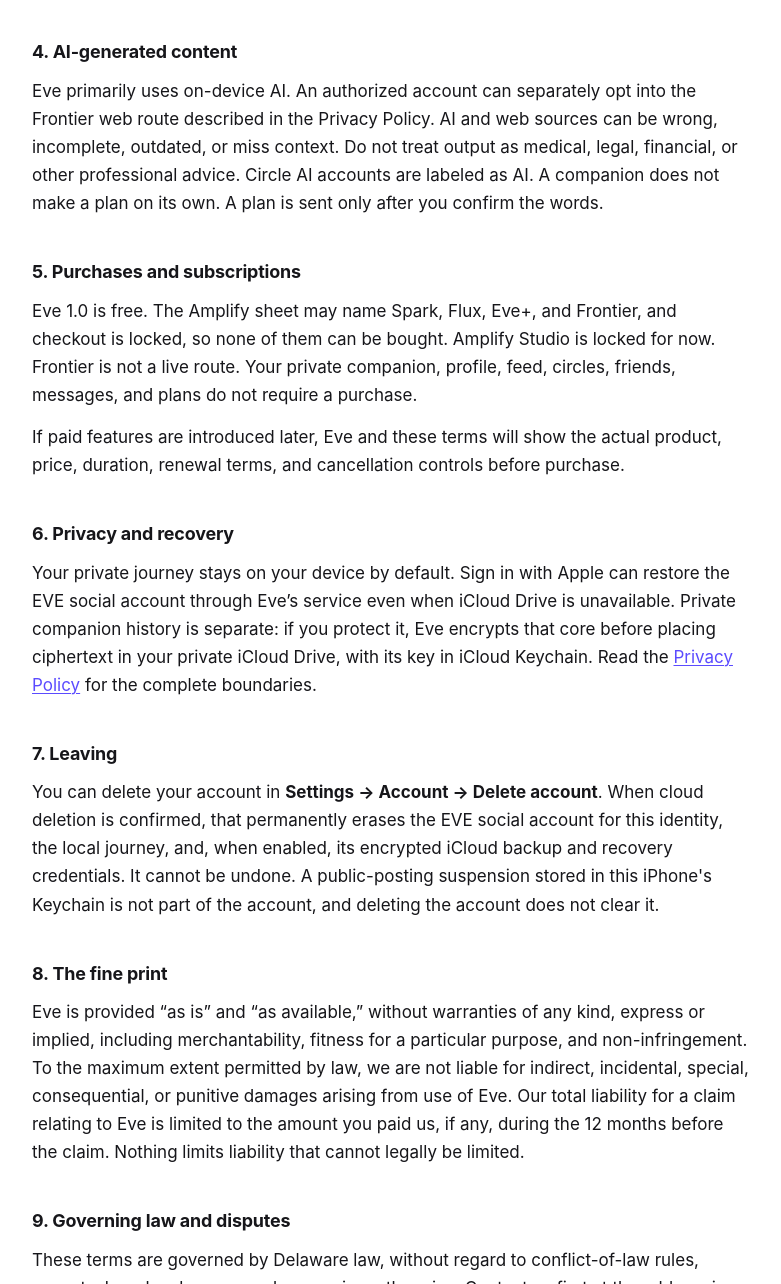
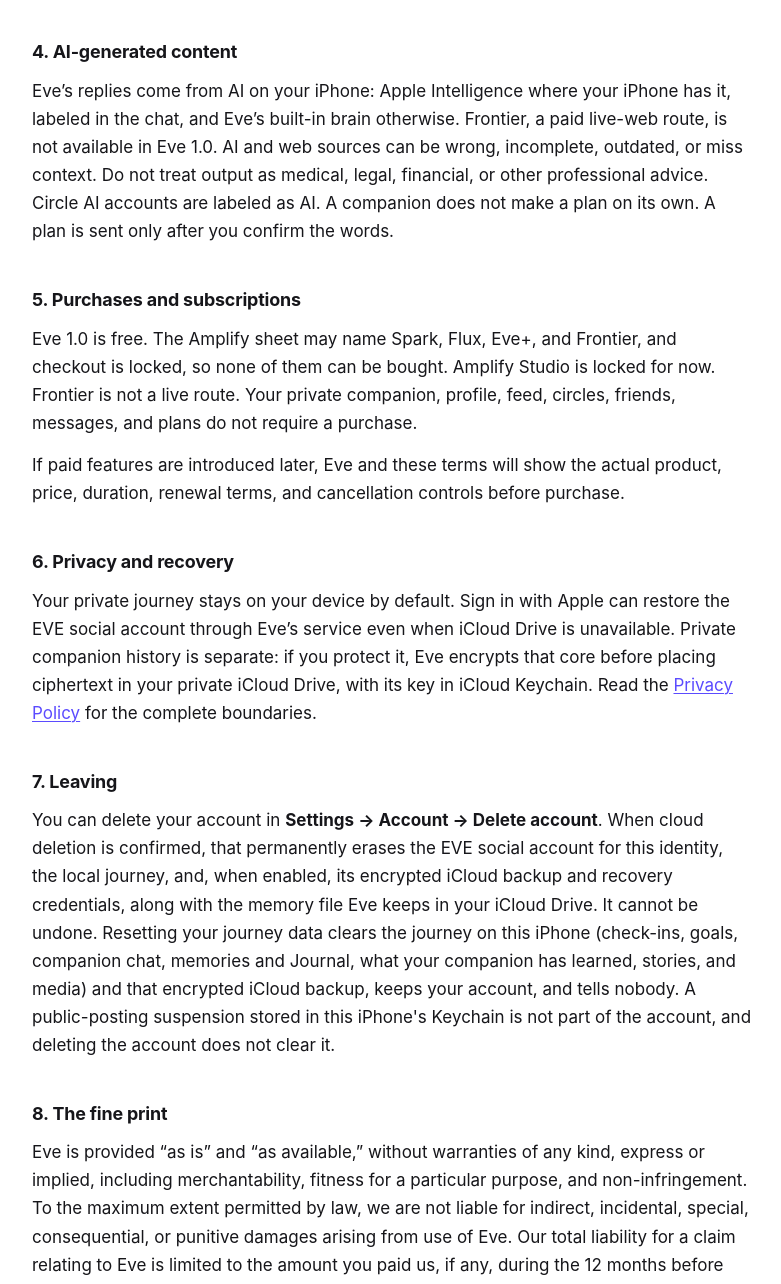
Before and after one commit to roobbyythompson/eve-legal, a plain HTML site: page terms.html in a window 1280 px wide. Shown: the part 1516-2800 px from the top of the page, without its empty margins (248-1029 px from the left). Drawn offline with Linux system fonts and the light colour scheme.

Commit message:
Terms for 1.0, dated November 19, 2026.
Frontier is not available in 1.0. Replies come from Apple Intelligence
where the iPhone has it, labeled in chat, or Eve's built-in brain. Delete
account also erases the iCloud memory file. Reset journey data clears the
journey and its backup and tells nobody.

Co-Authored-By: Claude Opus 5.5 <noreply@anthropic.com>

```diff
--- a/terms.html
+++ b/terms.html
@@ -71,7 +71,7 @@
 <header>
   <h1>Eve — Terms of Use</h1>
   <p class="lede">By creating an account or using Eve, you agree to these terms.</p>
-  <p class="meta">Last updated: November 5, 2026</p>
+  <p class="meta">Last updated: November 19, 2026</p>
 </header>
 
 <div class="summary">
@@ -91,7 +91,7 @@
 <p>Every photo and video is checked on your iPhone before it posts, in audiences that allow media; Apple&#39;s Sensitive Content Analysis adds a check when you turn on Sensitive Content Warning in iPhone Settings. No automated check is perfect: if something gets through, report it and block the person. Reports and blocks also teach your on-device feed to prefer cleaner wording (counts and interest families only). Content that sexually exploits a child is refused in every audience.</p>
 
 <h2>4. AI-generated content</h2>
-<p>Eve primarily uses on-device AI. An authorized account can separately opt into the Frontier web route described in the Privacy Policy. AI and web sources can be wrong, incomplete, outdated, or miss context. Do not treat output as medical, legal, financial, or other professional advice. Circle AI accounts are labeled as AI. A companion does not make a plan on its own. A plan is sent only after you confirm the words.</p>
+<p>Eve’s replies come from AI on your iPhone: Apple Intelligence where your iPhone has it, labeled in the chat, and Eve’s built-in brain otherwise. Frontier, a paid live-web route, is not available in Eve 1.0. AI and web sources can be wrong, incomplete, outdated, or miss context. Do not treat output as medical, legal, financial, or other professional advice. Circle AI accounts are labeled as AI. A companion does not make a plan on its own. A plan is sent only after you confirm the words.</p>
 
 <h2>5. Purchases and subscriptions</h2>
 <p>Eve 1.0 is free. The Amplify sheet may name Spark, Flux, Eve+, and Frontier, and checkout is locked, so none of them can be bought. Amplify Studio is locked for now. Frontier is not a live route. Your private companion, profile, feed, circles, friends, messages, and plans do not require a purchase.</p>
@@ -101,7 +101,7 @@
 <p>Your private journey stays on your device by default. Sign in with Apple can restore the EVE social account through Eve’s service even when iCloud Drive is unavailable. Private companion history is separate: if you protect it, Eve encrypts that core before placing ciphertext in your private iCloud Drive, with its key in iCloud Keychain. Read the <a href="privacy.html">Privacy Policy</a> for the complete boundaries.</p>
 
 <h2>7. Leaving</h2>
-<p>You can delete your account in <strong>Settings → Account → Delete account</strong>. When cloud deletion is confirmed, that permanently erases the EVE social account for this identity, the local journey, and, when enabled, its encrypted iCloud backup and recovery credentials. It cannot be undone. A public-posting suspension stored in this iPhone's Keychain is not part of the account, and deleting the account does not clear it.</p>
+<p>You can delete your account in <strong>Settings → Account → Delete account</strong>. When cloud deletion is confirmed, that permanently erases the EVE social account for this identity, the local journey, and, when enabled, its encrypted iCloud backup and recovery credentials, along with the memory file Eve keeps in your iCloud Drive. It cannot be undone. Resetting your journey data clears the journey on this iPhone (check-ins, goals, companion chat, memories and Journal, what your companion has learned, stories, and media) and that encrypted iCloud backup, keeps your account, and tells nobody. A public-posting suspension stored in this iPhone's Keychain is not part of the account, and deleting the account does not clear it.</p>
 
 <h2>8. The fine print</h2>
 <p>Eve is provided “as is” and “as available,” without warranties of any kind, express or implied, including merchantability, fitness for a particular purpose, and non-infringement. To the maximum extent permitted by law, we are not liable for indirect, incidental, special, consequential, or punitive damages arising from use of Eve. Our total liability for a claim relating to Eve is limited to the amount you paid us, if any, during the 12 months before the claim. Nothing limits liability that cannot legally be limited.</p>
```
